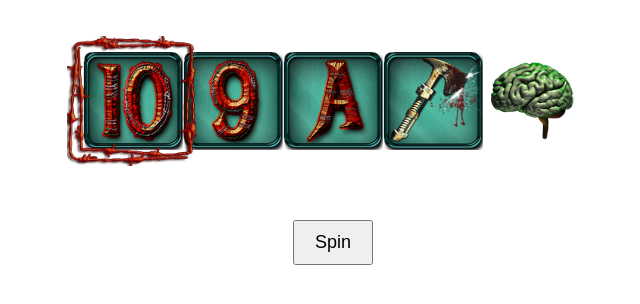
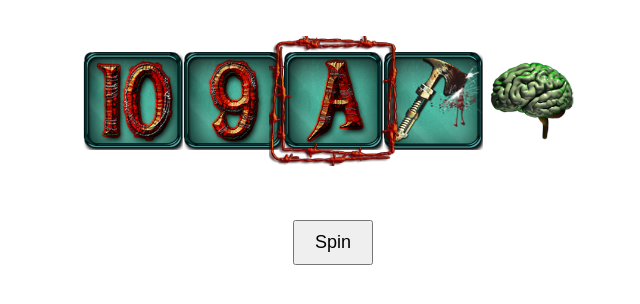
Before and after one commit to Teodora905/Gan-new, a plain HTML site: page index.html in a window 1280 px wide. Shown: the whole page, without its empty margins (307-947 px from the left). Drawn offline with Linux system fonts and the light colour scheme.

Commit message:
Update index.html

```diff
--- a/index.html
+++ b/index.html
@@ -30,7 +30,7 @@
       background-position: center;
       background-size: 100%;
       top: -14px;
-      left: -16px;
+      left: calc(50% - 64px);
     }
     #message {
       margin-top: 20px; font-size: 18px;
```
